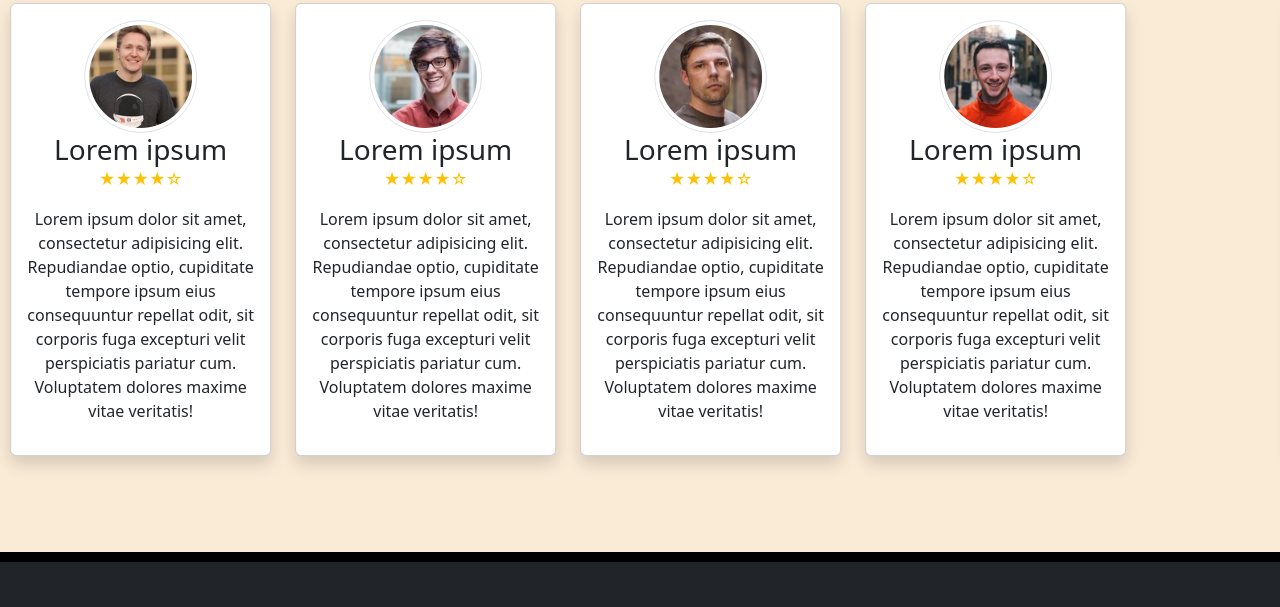
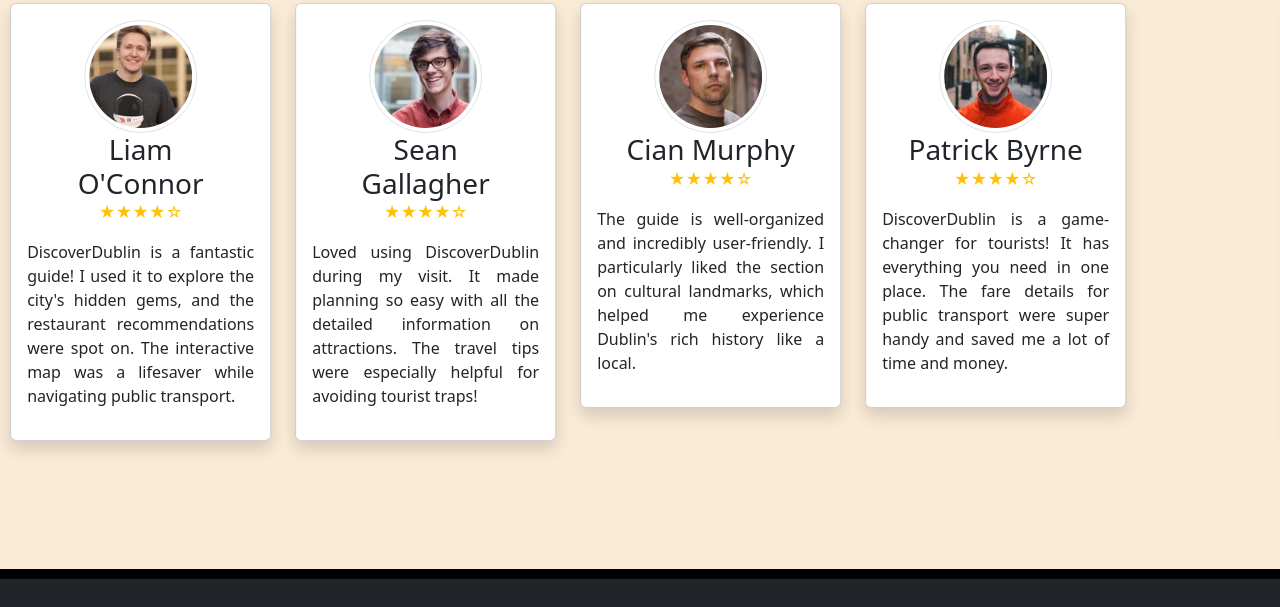
Before and after one commit to RohanImmanuel/NCIWebDevCA2, a plain HTML site: page index.html in a window 1280 px wide. Shown: the part 2758-3365 px from the top of the page. Drawn offline with Linux system fonts and the light colour scheme.

Commit message:
Testimonials updated

```diff
--- a/css/common.css
+++ b/css/common.css
@@ -1,3 +1,7 @@
+.text-justify{
+    text-align: justify;
+}
+
 .navbar-brand img{
     filter: invert(100%);
     margin-right: 0.5em;
--- a/index.html
+++ b/index.html
@@ -123,14 +123,9 @@
                                 <div class="shadow card">
                                     <div class="card-body text-center">
                                         <img src="img/users/1.jpg" class="img-thumbnail w-50 rounded-circle" />
-                                        <h3 class="mb-auto mx-3">Lorem ipsum</h3>
+                                        <h3 class="mb-auto mx-3">Liam O'Connor</h3>
                                         <p class="text-warning">&starf;&starf;&starf;&starf;&star;</p>
-                                        <p>
-                                            Lorem ipsum dolor sit amet, consectetur adipisicing elit. Repudiandae
-                                            optio, cupiditate tempore ipsum eius consequuntur repellat odit, sit
-                                            corporis fuga excepturi velit perspiciatis pariatur cum. Voluptatem
-                                            dolores maxime vitae veritatis!
-                                        </p>
+                                        <p class="text-justify">DiscoverDublin is a fantastic guide! I used it to explore the city's hidden gems, and the restaurant recommendations were spot on. The interactive map was a lifesaver while navigating public transport.</p>
                                     </div>
                                 </div>
                             </div>
@@ -138,14 +133,9 @@
                                 <div class="shadow card">
                                     <div class="card-body text-center">
                                         <img src="img/users/2.jpg" class="img-thumbnail w-50 rounded-circle" />
-                                        <h3 class="mb-auto mx-3">Lorem ipsum</h3>
+                                        <h3 class="mb-auto mx-3">Sean Gallagher</h3>
                                         <p class="text-warning">&starf;&starf;&starf;&starf;&star;</p>
-                                        <p>
-                                            Lorem ipsum dolor sit amet, consectetur adipisicing elit. Repudiandae
-                                            optio, cupiditate tempore ipsum eius consequuntur repellat odit, sit
-                                            corporis fuga excepturi velit perspiciatis pariatur cum. Voluptatem
-                                            dolores maxime vitae veritatis!
-                                        </p>
+                                        <p class="text-justify">Loved using DiscoverDublin during my visit. It made planning so easy with all the detailed information on attractions. The travel tips were especially helpful for avoiding tourist traps!</p>
                                     </div>
                                 </div>
                             </div>
@@ -153,14 +143,9 @@
                                 <div class="shadow card">
                                     <div class="card-body text-center">
                                         <img src="img/users/3.jpg" class="img-thumbnail w-50 rounded-circle" />
-                                        <h3 class="mb-auto mx-3">Lorem ipsum</h3>
+                                        <h3 class="mb-auto mx-3">Cian Murphy</h3>
                                         <p class="text-warning">&starf;&starf;&starf;&starf;&star;</p>
-                                        <p>
-                                            Lorem ipsum dolor sit amet, consectetur adipisicing elit. Repudiandae
-                                            optio, cupiditate tempore ipsum eius consequuntur repellat odit, sit
-                                            corporis fuga excepturi velit perspiciatis pariatur cum. Voluptatem
-                                            dolores maxime vitae veritatis!
-                                        </p>
+                                        <p class="text-justify">The guide is well-organized and incredibly user-friendly. I particularly liked the section on cultural landmarks, which helped me experience Dublin's rich history like a local.</p>
                                     </div>
                                 </div>
                             </div>
@@ -168,14 +153,9 @@
                                 <div class="shadow card">
                                     <div class="card-body text-center">
                                         <img src="img/users/4.jpg" class="img-thumbnail w-50 rounded-circle" />
-                                        <h3 class="mb-auto mx-3">Lorem ipsum</h3>
+                                        <h3 class="mb-auto mx-3">Patrick Byrne</h3>
                                         <p class="text-warning">&starf;&starf;&starf;&starf;&star;</p>
-                                        <p>
-                                            Lorem ipsum dolor sit amet, consectetur adipisicing elit. Repudiandae
-                                            optio, cupiditate tempore ipsum eius consequuntur repellat odit, sit
-                                            corporis fuga excepturi velit perspiciatis pariatur cum. Voluptatem
-                                            dolores maxime vitae veritatis!
-                                        </p>
+                                        <p class="text-justify">DiscoverDublin is a game-changer for tourists! It has everything you need in one place. The fare details for public transport were super handy and saved me a lot of time and money.</p>
                                     </div>
                                 </div>
                             </div>
@@ -189,14 +169,9 @@
                                 <div class="shadow card">
                                     <div class="card-body text-center">
                                         <img src="img/users/5.jpg" class="img-thumbnail w-50 rounded-circle" />
-                                        <h3 class="mb-auto mx-3">Lorem ipsum</h3>
+                                        <h3 class="mb-auto mx-3">Eoin Kelly</h3>
                                         <p class="text-warning">&starf;&starf;&starf;&starf;&star;</p>
-                                        <p>
-                                            Lorem ipsum dolor sit amet, consectetur adipisicing elit. Repudiandae
-                                            optio, cupiditate tempore ipsum eius consequuntur repellat odit, sit
-                                            corporis fuga excepturi velit perspiciatis pariatur cum. Voluptatem
-                                            dolores maxime vitae veritatis!
-                                        </p>
+                                        <p class="text-justify mb-5">I can’t recommend DiscoverDublin enough! The event calendar kept me updated on local festivals, and the tips for budget-friendly activities were a bonus for my student budget.</p>
                                     </div>
                                 </div>
                             </div>
@@ -204,14 +179,9 @@
                                 <div class="shadow card">
                                     <div class="card-body text-center">
                                         <img src="img/users/6.jpg" class="img-thumbnail w-50 rounded-circle" />
-                                        <h3 class="mb-auto mx-3">Lorem ipsum</h3>
+                                        <h3 class="mb-auto mx-3">Darragh Fitzpatrick</h3>
                                         <p class="text-warning">&starf;&starf;&starf;&starf;&star;</p>
-                                        <p>
-                                            Lorem ipsum dolor sit amet, consectetur adipisicing elit. Repudiandae
-                                            optio, cupiditate tempore ipsum eius consequuntur repellat odit, sit
-                                            corporis fuga excepturi velit perspiciatis pariatur cum. Voluptatem
-                                            dolores maxime vitae veritatis!
-                                        </p>
+                                        <p class="text-justify mb-5">DiscoverDublin was my go-to guide throughout my trip. The hotel suggestions and transportation page made it easy to plan everything stress-free. I’ll definitely use it again!</p>
                                     </div>
                                 </div>
                             </div>
@@ -219,14 +189,9 @@
                                 <div class="shadow card">
                                     <div class="card-body text-center">
                                         <img src="img/users/7.jpg" class="img-thumbnail w-50 rounded-circle" />
-                                        <h3 class="mb-auto mx-3">Lorem ipsum</h3>
+                                        <h3 class="mb-auto mx-3">Conor Walsh</h3>
                                         <p class="text-warning">&starf;&starf;&starf;&starf;&star;</p>
-                                        <p>
-                                            Lorem ipsum dolor sit amet, consectetur adipisicing elit. Repudiandae
-                                            optio, cupiditate tempore ipsum eius consequuntur repellat odit, sit
-                                            corporis fuga excepturi velit perspiciatis pariatur cum. Voluptatem
-                                            dolores maxime vitae veritatis!
-                                        </p>
+                                        <p class="text-justify mb-5">As a first-time visitor to Dublin, DiscoverDublin was invaluable. The interactive map and detailed itineraries helped me make the most of my short stay. Great tool!</p>
                                     </div>
                                 </div>
                             </div>
@@ -234,14 +199,9 @@
                                 <div class="shadow card">
                                     <div class="card-body text-center">
                                         <img src="img/users/8.jpg" class="img-thumbnail w-50 rounded-circle" />
-                                        <h3 class="mb-auto mx-3">Lorem ipsum</h3>
+                                        <h3 class="mb-auto mx-3">Rory Hayes</h3>
                                         <p class="text-warning">&starf;&starf;&starf;&starf;&star;</p>
-                                        <p>
-                                            Lorem ipsum dolor sit amet, consectetur adipisicing elit. Repudiandae
-                                            optio, cupiditate tempore ipsum eius consequuntur repellat odit, sit
-                                            corporis fuga excepturi velit perspiciatis pariatur cum. Voluptatem
-                                            dolores maxime vitae veritatis!
-                                        </p>
+                                        <p class="text-justify mb-5">This guide is amazing! It covers everything, from must-see landmarks to lesser-known spots. The public transit information made getting around the city so much simpler.</p>
                                     </div>
                                 </div>
                             </div>
```
